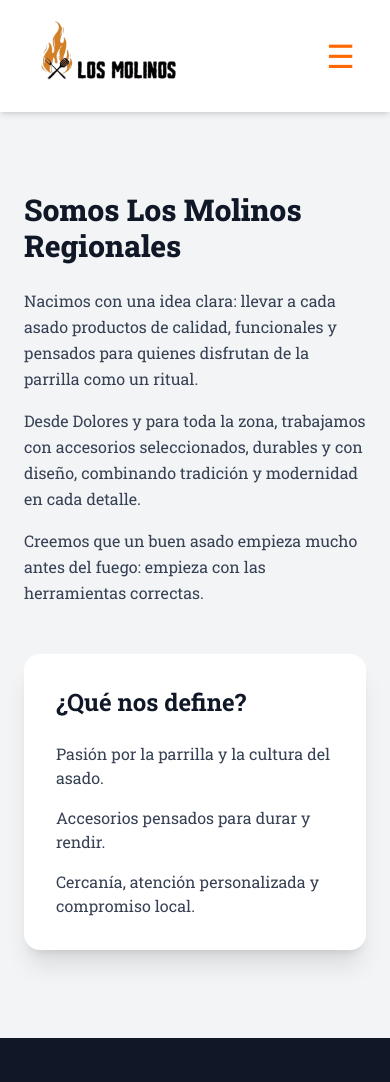
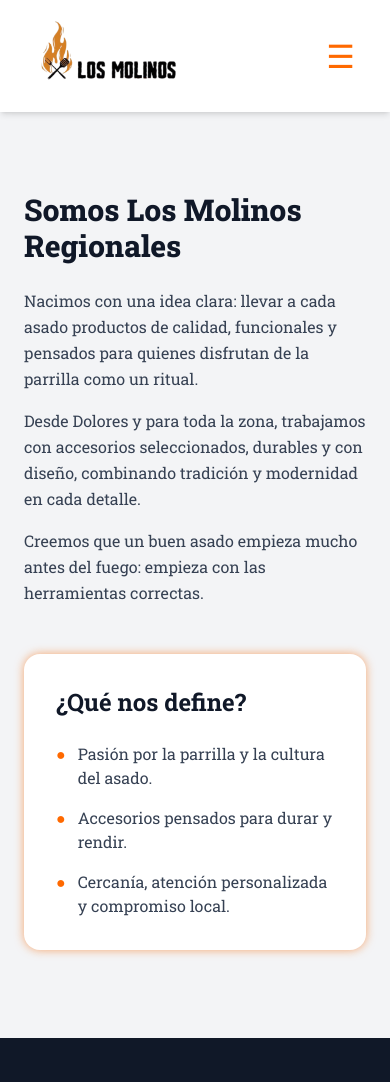
Before and after one commit to antoninojoaquin/los-molinos-frontend, a React (Vite) app: page /nosotros in a window 390 px wide. Shown: the top 1082 px of the page. Built offline with nearby package versions, Linux system fonts and the light colour scheme.

Commit message:
fix mobile navbar, scrolltotop, 404 routes and better design Nosotros page

```diff
--- a/src/App.jsx
+++ b/src/App.jsx
@@ -4,10 +4,12 @@ import Header from "./components/header.jsx";
 import Footer from "./components/footer.jsx";
 import Hero from "./components/hero.jsx";
 import Nosotros from "./pages/Nosotros.jsx";
+import ScrollToTop from "./components/ScrollToTop.jsx";
 
 function App() {
   return (
     <Router>
+      <ScrollToTop />
       <div className="pt-28 min-h-screen flex flex-col justify-between overflow-x-hidden bg-gray-100">
         <Header />
         <main className="flex">
--- /dev/null
+++ b/src/components/ScrollToTop.jsx
@@ -0,0 +1,14 @@
+import { useEffect } from "react";
+import { useLocation } from "react-router-dom";
+
+const ScrollToTop = () => {
+  const { pathname } = useLocation();
+
+  useEffect(() => {
+    window.scrollTo(0, 0);
+  }, [pathname]);
+
+  return null;
+};
+
+export default ScrollToTop;
--- a/src/components/header.jsx
+++ b/src/components/header.jsx
@@ -5,13 +5,14 @@ import Logo from "../assets/logo.png";
 
 function Header() {
   const [open, setOpen] = useState(false);
+  const closeMenu = () => setOpen(false);
 
   return (
     <header className="bg-white shadow-md fixed w-full top-0 z-50">
       <div className="flex justify-between items-center h-28 px-4 md:px-8">
         <div className="cursor-pointer flex-shrink-0">
           <Link to="/">
-            <img src={Logo} alt="Los Molinos Regionales" className="h-32 md:h-44" />
+            <img src={Logo} onClick={closeMenu} alt="Los Molinos Regionales" className="h-32 md:h-44" />
           </Link>
         </div>
 
@@ -68,11 +69,11 @@ function Header() {
             <FaHeart className="cursor-pointer hover:text-orange-400 transition-colors duration-200" />
             <FaShoppingCart className="cursor-pointer hover:text-orange-400 transition-colors duration-200" />
           </div>
-          <Link to="/" className="block text-lg hover:text-orange-400 transition-colors duration-200">Inicio</Link>
-          <Link to="/productos" className="block text-lg hover:text-orange-400 transition-colors duration-200">Productos</Link>
-          <Link to="/ubicacion" className="block text-lg hover:text-orange-400 transition-colors duration-200">Ubicación</Link>
-          <Link to="/nosotros" className="block text-lg hover:text-orange-400 transition-colors duration-200">Nosotros</Link>
-          <Link to="/contacto" className="block text-lg hover:text-orange-400 transition-colors duration-200">Contacto</Link>
+          <Link to="/" onClick={closeMenu} className="block text-lg hover:text-orange-400 transition-colors duration-200">Inicio</Link>
+          <Link to="/productos" onClick={closeMenu} className="block text-lg hover:text-orange-400 transition-colors duration-200">Productos</Link>
+          <Link to="/ubicacion" onClick={closeMenu} className="block text-lg hover:text-orange-400 transition-colors duration-200">Ubicación</Link>
+          <Link to="/nosotros" onClick={closeMenu} className="block text-lg hover:text-orange-400 transition-colors duration-200">Nosotros</Link>
+          <Link to="/contacto" onClick={closeMenu} className="block text-lg hover:text-orange-400 transition-colors duration-200">Contacto</Link>
         </nav>
       )}
     </header>
--- a/src/components/hero.jsx
+++ b/src/components/hero.jsx
@@ -18,7 +18,7 @@ function Hero() {
           Venta de accesorios para tu parrilla en Dolores y la zona
         </p>
         <a href="/productos" className="cursor-pointer">
-          <button className="cursor-pointer text-2xl mt-6 px-2 py-1 border-2 bg-orange-500 border-orange-500 text-white font-medium rounded-lg hover:text-white hover:bg-orange-400 hover:border-orange-400 transition-all duration-500">
+          <button className="cursor-pointer text-2xl mt-6 px-2 py-1 border-2 shadow-[0_0_20px_rgba(0,0,0,1)] bg-orange-500 border-orange-500 text-white font-medium rounded-lg hover:text-white hover:bg-orange-400 hover:border-orange-400 transition-all duration-500">
               Explorar Productos
           </button>
         </a>
--- a/src/pages/Nosotros.jsx
+++ b/src/pages/Nosotros.jsx
@@ -25,20 +25,20 @@ function Nosotros() {
           </p>
         </div>
 
-        <div className="bg-white rounded-2xl shadow-xl p-8">
+        <div className="bg-white rounded-2xl shadow-[0_0_10px_rgba(249,115,22,0.6)] p-8">
           <h3 className="text-2xl font-bold text-gray-900 mb-6">
             ¿Qué nos define?
           </h3>
 
           <ul className="space-y-4 text-gray-700">
             <li className="flex items-start gap-3">
-              <span>Pasión por la parrilla y la cultura del asado.</span>
+              <span className="text-orange-500">●</span><span>Pasión por la parrilla y la cultura del asado.</span>
             </li>
             <li className="flex items-start gap-3">
-              <span>Accesorios pensados para durar y rendir.</span>
+              <span className="text-orange-500">●</span><span>Accesorios pensados para durar y rendir.</span>
             </li>
             <li className="flex items-start gap-3">
-              <span>Cercanía, atención personalizada y compromiso local.</span>
+              <span className="text-orange-500">●</span><span>Cercanía, atención personalizada y compromiso local.</span>
             </li>
           </ul>
         </div>
```
Also changed, not shown: 1 other file (tests, documents, lock files or other folders).
